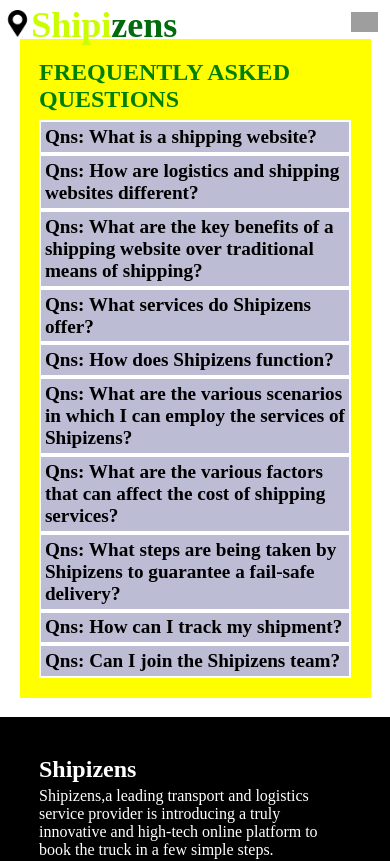
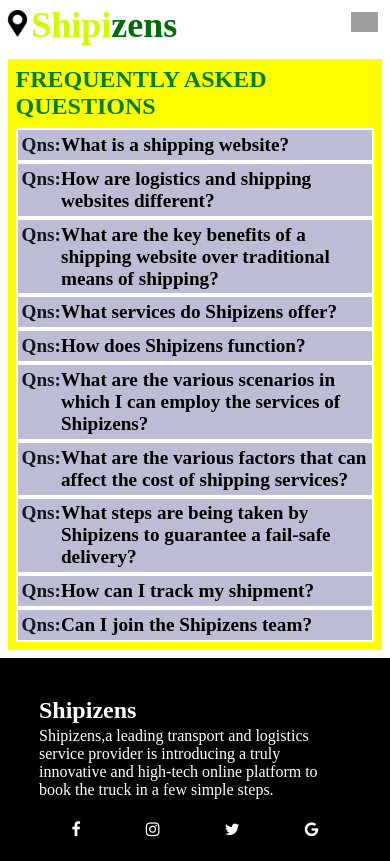
Before and after one commit to amanyddv/shipizens, an Angular app: page /Faqs in a window 390 px wide. Shown: the top 861 px of the page. Built offline with nearby package versions, Linux system fonts and the light colour scheme; grey boxes are pictures that could not be loaded.

Commit message:
responsive faqs

```diff
--- a/src/app/pages/faqs/faqs.component.css
+++ b/src/app/pages/faqs/faqs.component.css
@@ -12,17 +12,44 @@
 }
 
 h4{
+    display: flex;
     font-size: larger;
     background-color:rgb(188, 188, 212);
 
 padding: 1vw;
 border-style: solid; border-width:2px; border-color: #FFFFFF;}
 h4:hover{
-    background-color: rgb(71, 71, 82);;
+    background-color: rgb(71, 71, 82);
 }
 
 h5{
+    display: flex;
     font-size: larger;
     background-color:rgb(211, 228, 137);
     padding: 1vw;
     border-style: solid; border-width:2px; border-color: #FFFFFF;}
+
+
+.step{
+    padding-top: 0.5vw;
+    padding-left: 0.5vw;
+}
+label{
+    color: rgb(18, 25, 31);
+}
+
+
+@media only screen and (max-width: 768px) {
+    section{
+        padding:2vw;
+        padding-top: 15vw;
+    }
+    .faqs{
+        background-color: yellow;
+        padding: 2vw;
+    }
+    .step{
+        padding-left:2.7vw ;
+        padding-top: 0.5vw;
+    }
+}
--- a/src/app/pages/faqs/faqs.component.html
+++ b/src/app/pages/faqs/faqs.component.html
@@ -3,8 +3,13 @@
         <h2>FREQUENTLY ASKED QUESTIONS </h2>
 
         <div *ngFor="let faq of faqs;index as i">
-            <h4 (click)="onClick(i) ">{{faq.q}}</h4>
-            <h5 *ngIf="faq.state">{{faq.a}}</h5>
+            <h4 (click)="onClick(i) "><label>Qns: </label><p>{{faq.q}}</p></h4>
+            <h5 *ngIf="faq.state"><label>Ans: </label><span><p>{{faq.a}}</p>
+                <div *ngFor="let element of faq.step;" class="step">
+                    {{element}}
+                </div>
+            </span>
+            </h5>
         </div>
         </div>
 </section>
--- a/src/app/pages/faqs/faqs.component.ts
+++ b/src/app/pages/faqs/faqs.component.ts
@@ -9,36 +9,36 @@
   faqs = [
 
     {
-      state: false, q: "Qns: What is a shipping website?     ", a: "A website that offers shipping services to users is known as a shipping website. Customers may track their products, change their delivery preferences, and book and pay for shipping services online using these websites.      "
+      state: false, q: " What is a shipping website?     ", a: "A website that offers shipping services to users is known as a shipping website. Customers may track their products, change their delivery preferences, and book and pay for shipping services online using these websites.      "
 
     },
     {
-      state: false, q: "Qns: How are logistics and shipping websites different?      ", a: "Ans: Logistics and shipping websites are related but serve different purposes.      Websites dedicated to logistics offer data and tools for managing the complete supply chain, including distribution, warehousing, inventory control, and transportation.  On the other hand, shipping websites are mostly concerned with the transportation of goods from one place to another       "
+      state: false, q: " How are logistics and shipping websites different?      ", a: " Logistics and shipping websites are related but serve different purposes.      Websites dedicated to logistics offer data and tools for managing the complete supply chain, including distribution, warehousing, inventory control, and transportation.  On the other hand, shipping websites are mostly concerned with the transportation of goods from one place to another       "
     },
     {
-      state: false, q: "Qns: What are the key benefits of a shipping website over traditional means of shipping?      ", a: "Ans: The major benefits of using a shipping website over conventional shipping include the following: 1. Wider Reach2. Better Customer Service  3. Cost-Effective 4. Hassle-Free Process   5. Better Marketing Opportunities  6. Fail-safe and Secure Operation          "
+      state: false, q: " What are the key benefits of a shipping website over traditional means of shipping?      ", a: " The major benefits of using a shipping website over conventional shipping include the following:" ,step:["1. Wider Reach2. Better Customer Service","  3. Cost-Effective 4. Hassle-Free Process",  " 5. Better Marketing Opportunities","  6. Fail-safe and Secure Operation"          ]
 
     },
     {
-      state: false, q: "Qns: What services do Shipizens offer? ", a: " Ans:     A: Our website offers a variety of services to ensure customer satisfaction such as,   1. Safe and On- time delivery.   2. User - Friendly Interface.   3. Customer Support and Effective Query Resolution.  4. Live Location Tracking.  5. Personalized services to get the best deals according to your needs.          "
+      state: false, q: " What services do Shipizens offer? ", a: "    Our website offers a variety of services to ensure customer satisfaction such as",step:[  " 1. Safe and On- time delivery."   ,"2. User - Friendly Interface. " ," 3. Customer Support and Effective Query Resolution.","  4. Live Location Tracking. " ,"5. Personalized services to get the best deals according to your needs. "         ]
     },
 {
-  state: false, q: "Qns: How does Shipizens function?  ", a: " Ans: The following steps are taken during the shipping procedure via our website:1. Customers fill out personal and contact information, such as their name, address, email address, and phone number, to create an account on the website. 2. Customers enter package information, including the size, weight, contents, and delivery address. 3. Based on aspects including cost, delivery time, and package size, customers choose a shipping carrier and service level. 4.  Then, the customer selects their payment mode and enters all the necessary details that follow. 5. Once the package information and payment details are submitted, the website generates a shipping label with all the necessary information for the carrier to deliver the package.6. After that, the transporter arrives at the customer's location within the estimated time, and the customer delivers their packages to the transporter.7. The customer can utilize the tracking number provided by the website to follow the package's path from pickup through delivery.8. Once the package is delivered, the carrier confirms it, and the website updates the customer's account with the delivery status.   "
+  state: false, q: " How does Shipizens function?  ", a: "  The following steps are taken during the shipping procedure via our website:",step:["1. Customers fill out personal and contact information, such as their name, address, email address, and phone number, to create an account on the website."," 2. Customers enter package information, including the size, weight, contents, and delivery address."," 3. Based on aspects including cost, delivery time, and package size, customers choose a shipping carrier and service level."," 4.  Then, the customer selects their payment mode and enters all the necessary details that follow."," 5. Once the package information and payment details are submitted, the website generates a shipping label with all the necessary information for the carrier to deliver the package.","6. After that, the transporter arrives at the customer's location within the estimated time, and the customer delivers their packages to the transporter.","7. The customer can utilize the tracking number provided by the website to follow the package's path from pickup through delivery.","8. Once the package is delivered, the carrier confirms it, and the website updates the customer's account with the delivery status. "  ]
 },
 {
-  state: false, q: "Qns: What are the various scenarios in which I can employ the services of Shipizens? ", a: "Ans: Shipizens is a shipping company that provides logistics solutions for all sizes of businesses. We aim to bridge the gap between producers, manufacturers, and sellers of goods on one side, and buyers, distributors, and consumers on the other. Several scenarios where Shipizens might be useful are listed below:1. E-commerce: With the advent of online shopping, a shipping company like Shipizens is critical in delivering packages and commodities ordered online from multiple stores to customers' doorsteps. 2. Business shipping: Business firms can rely on us to deliver and receive goods, documents, and other vital supplies from and to their clients, suppliers, and business partners. 3. Personal shipping: Individuals frequently utilize shipping firms such as ours to deliver gifts, personal possessions, and other products to family and friends over a distance.4. Retail distribution: Retailers may use Shipizens to move inventory from distribution centres to stores or to fulfil online orders. "
+  state: false, q: " What are the various scenarios in which I can employ the services of Shipizens? ", a: " Shipizens is a shipping company that provides logistics solutions for all sizes of businesses. We aim to bridge the gap between producers, manufacturers, and sellers of goods on one side, and buyers, distributors, and consumers on the other. Several scenarios where Shipizens might be useful are listed below:",step:["1. E-commerce: With the advent of online shopping, a shipping company like Shipizens is critical in delivering packages and commodities ordered online from multiple stores to customers' doorsteps."," 2. Business shipping: Business firms can rely on us to deliver and receive goods, documents, and other vital supplies from and to their clients, suppliers, and business partners. ","3. Personal shipping: Individuals frequently utilize shipping firms such as ours to deliver gifts, personal possessions, and other products to family and friends over a distance.","4. Retail distribution: Retailers may use Shipizens to move inventory from distribution centres to stores or to fulfil online orders. "]
 },
 {
-  state: false, q: "Qns: What are the various factors that can affect the cost of shipping services?  ", a: "Ans:The following list includes the factors that may affect the cost of shipping services:  1. Package Size and Weight2. Shipping Distance 3. Shipping Method 4. Carrier and Service Level  5. Additional Requests"
+  state: false, q: " What are the various factors that can affect the cost of shipping services?  ", a: "The following list includes the factors that may affect the cost of shipping services:" ,step:["  1. Package Size and Weight","2. Shipping Distance" ,"3. Shipping Method"," 4. Carrier and Service Level "," 5. Additional Requests"]
 },
 {
-  state: false, q: "Qns: What steps are being taken by Shipizens to guarantee a fail-safe delivery? ", a: "Ans:  Shipizens take every precaution to ensure the safety of our clients' belongings from any type of damage. However, in the event of any unforeseeable mishap, we guarantee our clients' immediate claim settlement from the insurance provider with whom we are associated.   "
+  state: false, q: " What steps are being taken by Shipizens to guarantee a fail-safe delivery? ", a: "  Shipizens take every precaution to ensure the safety of our clients' belongings from any type of damage. However, in the event of any unforeseeable mishap, we guarantee our clients' immediate claim settlement from the insurance provider with whom we are associated.   "
 },
 {
-  state: false, q: "Qns:  How can I track my shipment?  ", a: " Ans:With the use of a vehicle location monitoring technique, Shipizens offers live location tracking options to its clients. Vehicle location monitoring is a convenient solution to follow the whereabouts and motion of cars in real-time, enabling organisations and individuals to enhance operations, boost productivity, and guarantee the protection and safety of their assets.  "
+  state: false, q: "  How can I track my shipment?  ", a: " With the use of a vehicle location monitoring technique, Shipizens offers live location tracking stepions to its clients. Vehicle location monitoring is a convenient solution to follow the whereabouts and motion of cars in real-time, enabling organisations and individuals to enhance operations, boost productivity, and guarantee the protection and safety of their assets.  "
 },
 {
-  state: false, q: "Qns:  Can I join the Shipizens team?  ", a: " Shipizens is a growing business firm that is actively looking for talented individuals who share our vision and are enthusiastic about working to improve our services. So, if you believe you can be an asset to our company, please fill out your information on the contact us page, and we will contact you within 1-2 business days to discuss the process of joining us. "
+  state: false, q: "  Can I join the Shipizens team?  ", a: " Shipizens is a growing business firm that is actively looking for talented individuals who share our vision and are enthusiastic about working to improve our services. So, if you believe you can be an asset to our company, please fill out your information on the contact us page, and we will contact you within 1-2 business days to discuss the process of joining us. "
 }
   ]
 
```
